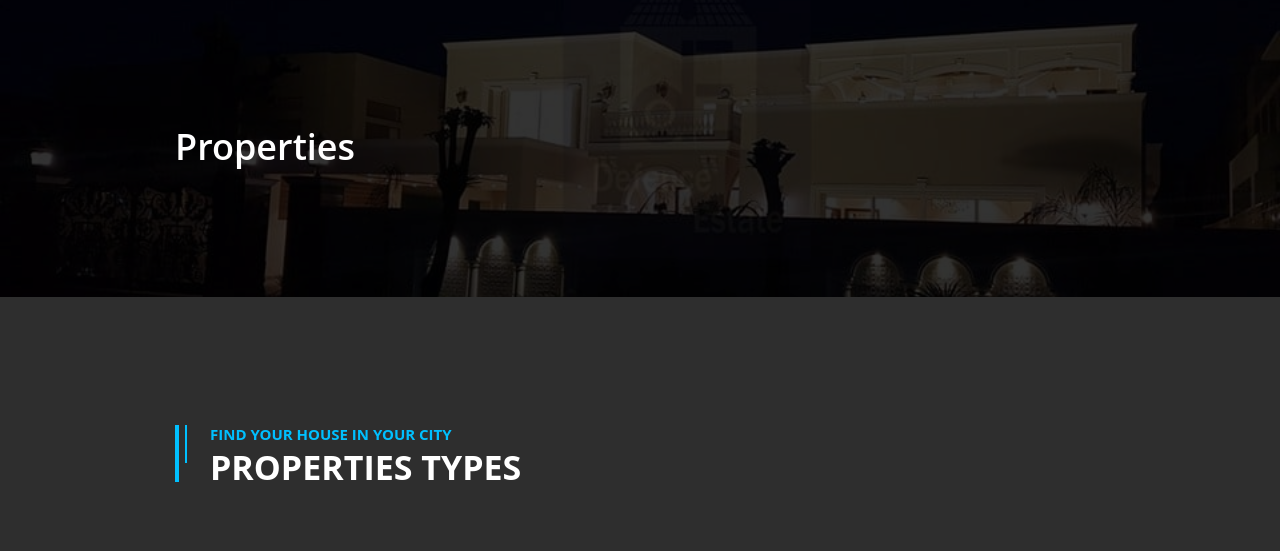
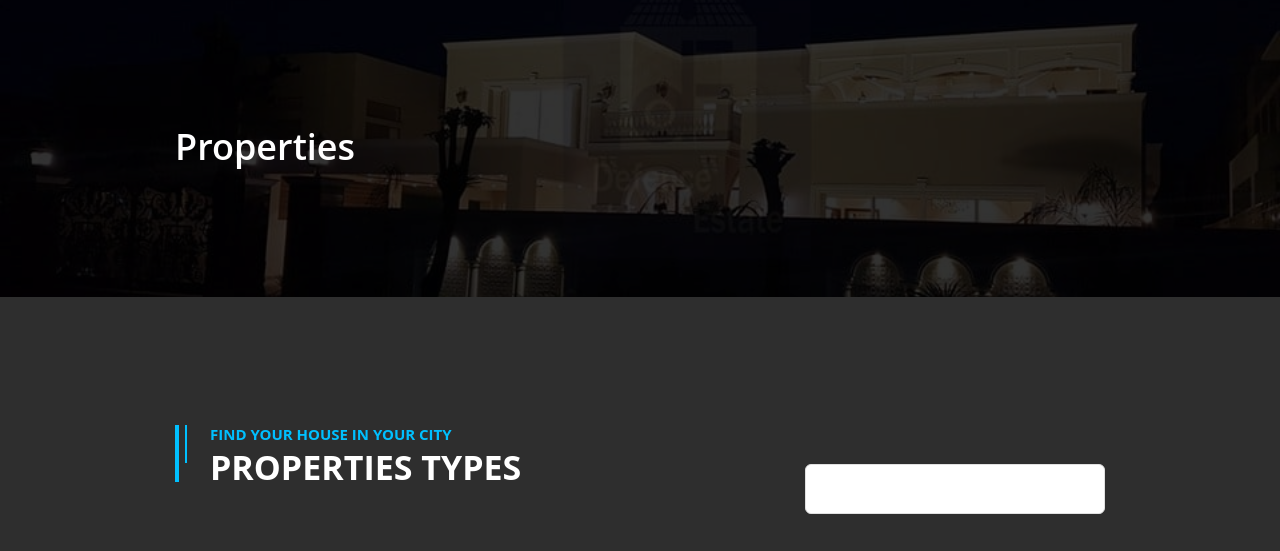
Before and after one commit to Malik-Saifullah/RealEstate, a plain HTML site: page ads.html in a window 1280 px wide. Shown: the part 230-781 px from the top of the page. Drawn offline with Linux system fonts and the light colour scheme.

Commit message:
adding search bar

```diff
--- a/ads.html
+++ b/ads.html
@@ -223,9 +223,12 @@
             <!-- property-types section -->
             <section id="property-types">
                 <div class="container">
-                    <div class="title-box">
-                        <p class="subtitle">Find your house in your city</p>
-                        <h3 class="title">Properties Types</h3>
+                    <div class="title-box-with-search">
+                        <div class="title-box">
+                            <p class="subtitle">Find your house in your city</p>
+                            <h3 class="title">Properties Types</h3>
+                        </div>
+                        <input type="text" name="search" id="search-filter">
                     </div>
                     <div id="property-filter-container">
                         <form action="" id="property-filter-sub-section">
--- a/scss/main.scss
+++ b/scss/main.scss
@@ -622,6 +622,7 @@ a {
         z-index: 999999;
         background: $bgTheme;
         width: 100%;
+        box-shadow: 0 0 15px rgba(0,0,0,0.10);
 
         @media(min-width: 769px) {
             display: none;
@@ -1152,6 +1153,30 @@ a {
         font-size: 34px;
         line-height: 1.3;
         font-weight: 700;
+    }
+}
+
+.title-box-with-search {
+    margin-bottom: 50px;
+    @media screen and (min-width: 768px){
+        display: flex;
+        justify-content: space-between;
+        align-items: center;
+    }
+
+    input{
+        position: relative;
+        display: block;
+        width: 100%;
+        line-height: 28px;
+        padding: 10px 20px;
+        height: 50px;
+        font-size: 14px;
+        border: 1px solid #e0e0e0;
+        border-radius: 6px;
+        @media screen and (min-width: 768px){
+            max-width: 300px;
+        }
     }
 }
 
```
Also changed, not shown: scss/main.css.
